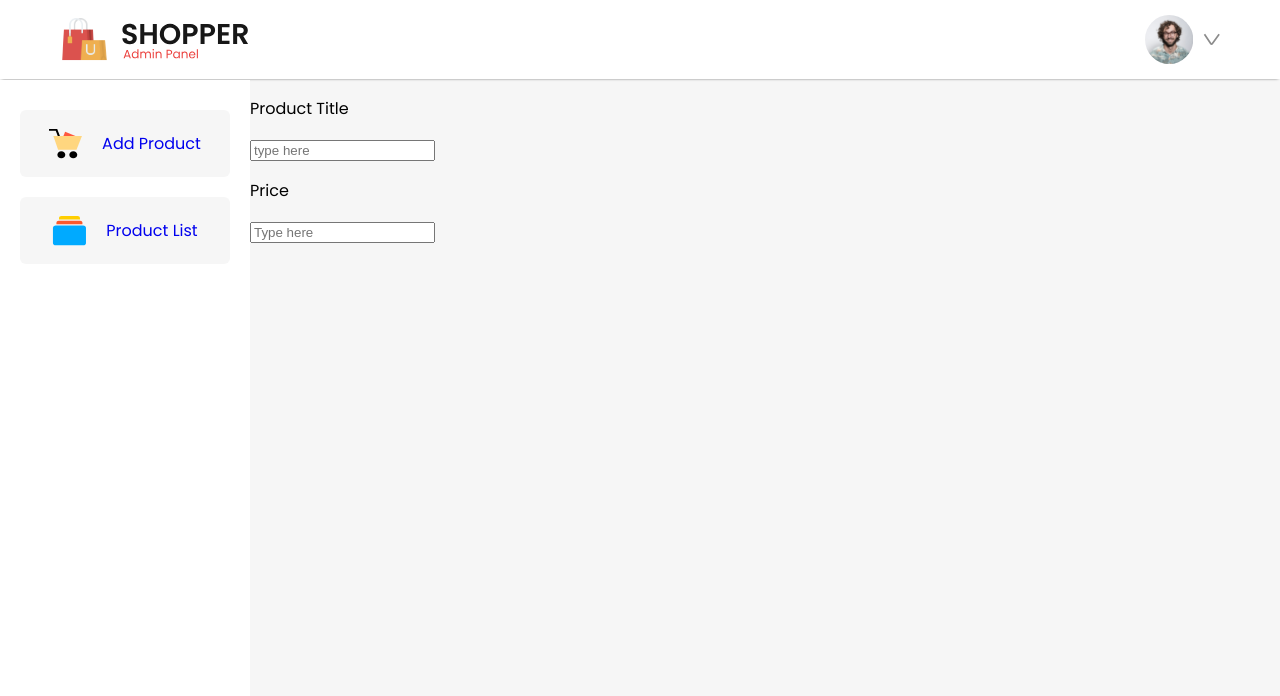
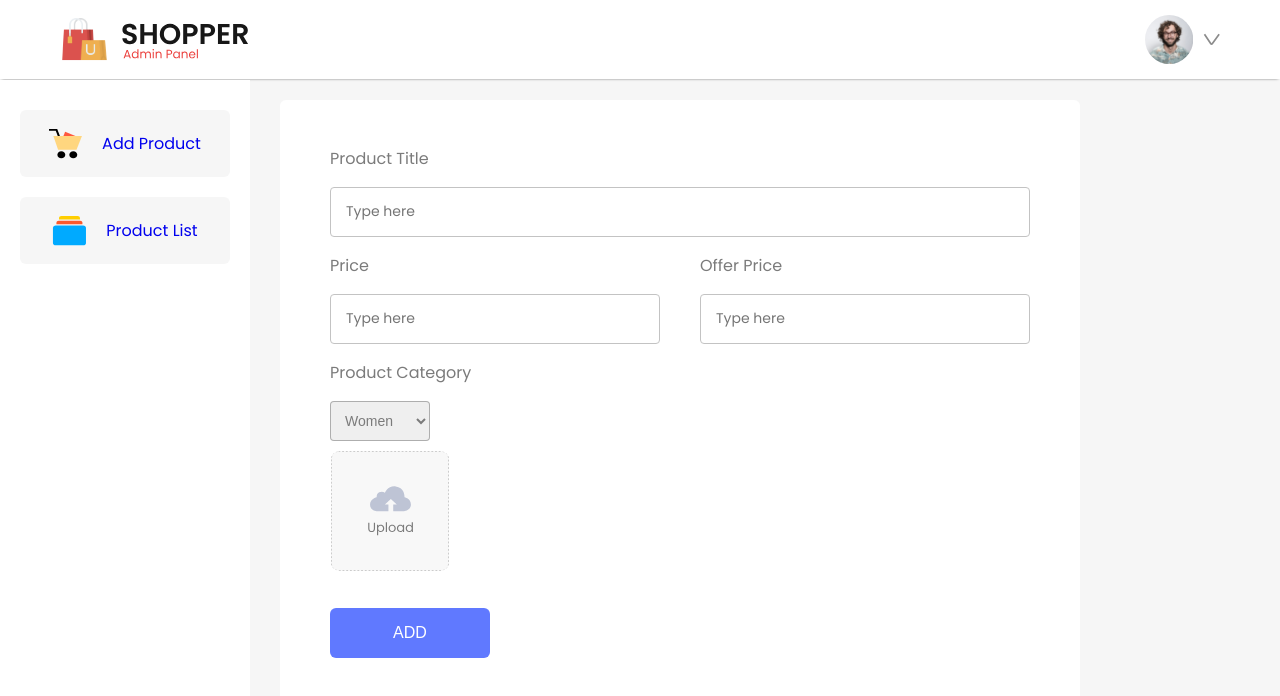
Before and after one commit to OLEHFIDELIS/E-commerce, a React (Vite) app in the folder admin/: page /addproduct in a window 1280 px wide. Shown: the top 696 px of the page. Built offline with nearby package versions, Linux system fonts and the light colour scheme.

Commit message:
worked on the Add product page and logic

```diff
--- a/admin/src/Components/AddProduct/AddProduct.css
+++ b/admin/src/Components/AddProduct/AddProduct.css
@@ -0,0 +1,73 @@
+.add-product{
+    box-sizing: border-box;
+    width: 100%;
+    max-width: 800px;
+    padding: 30px 50px;
+    margin: 20px 30px;
+    border-radius: 6px;
+    background: white;
+}
+
+.addproduct-itemfield{
+    width: 100%;
+    color:  #7b7b7b;
+    font-size: 16px;
+}
+
+.addproduct-itemfield input{
+    box-sizing: border-box;
+    width: 100%;
+    height: 50px;
+    border-radius: 4px;
+    padding-left: 15px;
+    border: 1px solid #c3c3c3;
+    outline: none;
+    color: #7b7b7b;
+    font-family: "Poppins";
+    font-size: 14px;
+}
+
+.addproduct-price{
+    display: flex;
+    gap: 40px;
+}
+
+.add-product-selector{
+    padding: 10px;
+    width: 100px;
+    height: 40px;
+    font-size: 14px;
+    color: #7b7b7b;
+    border: 1px solid #7b7b7b8d;
+    border-radius: 4px;
+}
+
+.addproduct-thumnail-img{
+    height: 120px;
+    width: 120px;
+    border-radius: 10px;
+    object-fit: contain;
+    margin: 10px 0px;
+}
+
+.addproduct-btn{
+    margin-top: 20px;
+    width: 160px;
+    height: 50px;
+    border-radius: 6px;
+    background-color: #6079ff;
+    border: none;
+    cursor: pointer;
+    color: white;
+    font-size: 16px;
+    font-weight: 500;
+}
+
+
+@media (max-width:800px) {
+    .add-product{
+        width: auto;
+        padding: 30px;
+        margin: 20px;
+    }
+}
--- a/admin/src/Components/AddProduct/AddProduct.jsx
+++ b/admin/src/Components/AddProduct/AddProduct.jsx
@@ -1,19 +1,60 @@
-import React from "react";
-import "./AddProduct.css"
+import React, { useState } from "react";
+import "./AddProduct.css";
+import upload_area from "../../assets/upload_area.svg"
 
 const AddProduct = ()=>{
+
+    const [image, setImage] = useState(false);
+    const [productDetails, setProductDetail] = useState({
+        name: "",
+        image: "",
+        category: "women",
+        new_price: "",
+        old_price: ""
+    })
+    const ChangeHandler = (e) => {
+        setProductDetail({...productDetails,[e.target.name]: e.target.value})
+    }
+
+    const imageHandler = (e)=>{
+        setImage(e.target.files[0]);
+    }
+
+    const Add_product = async()=>{
+        console.log(productDetails)
+    }
+
     return(
         <div className="add-product">
             <div className="addproduct-itemfield">
                 <p>Product Title </p>
-                <input type="text"  name="name" placeholder="type here" />
+                <input value={productDetails.name} onChange={ChangeHandler} type="text"  name="name" placeholder="Type here" />
             </div>
             <div className="addproduct-price">
                 <div className="addproduct-itemfield">
                     <p>Price</p>
-                    <input type="text" name="old_price" placeholder="Type here" />
+                    <input value={productDetails.old_price} onChange={ChangeHandler} type="text" name="old_price" placeholder="Type here" />
+                </div>
+                <div className="addproduct-itemfield">
+                    <p>Offer Price</p>
+                    <input value={productDetails.new_price} onChange={ChangeHandler} type="text" name="new_price" placeholder="Type here" />
                 </div>
             </div>
+            <div className="addproduct-itemfield">
+                <p>Product Category</p>
+                <select value={productDetails.category} onChange={ChangeHandler} name="category" className="add-product-selector">
+                    <option value="women">Women</option>
+                    <option value="Men">Men</option>
+                    <option value="Kids">Kids</option>
+                </select>
+            </div>
+            <div className="addproduct-itemfield">
+                <label htmlFor="file-input">
+                    <img src={image?URL.createObjectURL(image):upload_area} alt="" className="addproduct-thumnail-img"  />
+                </label>
+                <input onChange={imageHandler} type="file" name="image" id="file-input" hidden />
+            </div>
+            <button onClick={()=>{AddProduct()}} className="addproduct-btn">ADD</button>
         </div>
     )
 };
```
